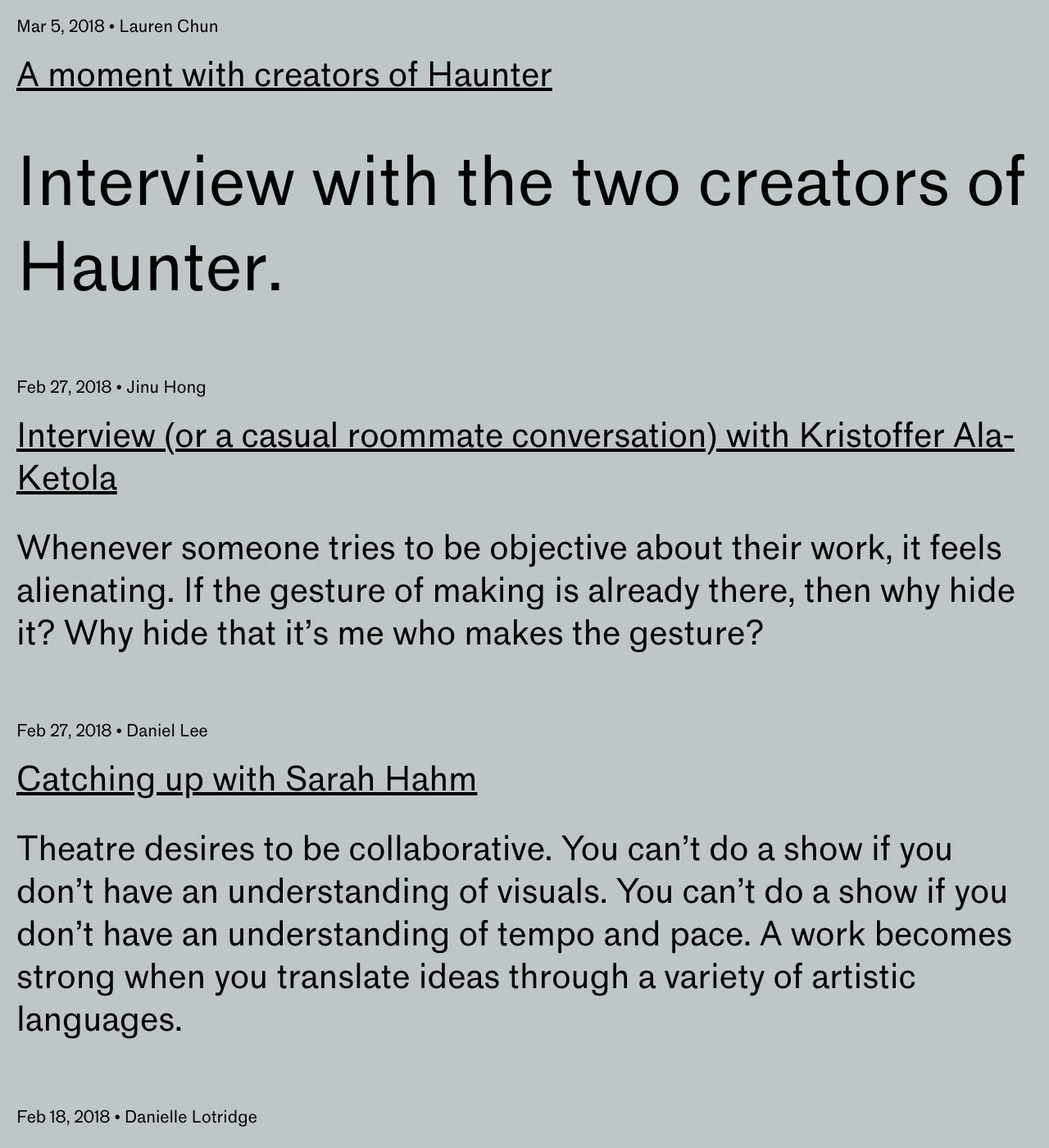
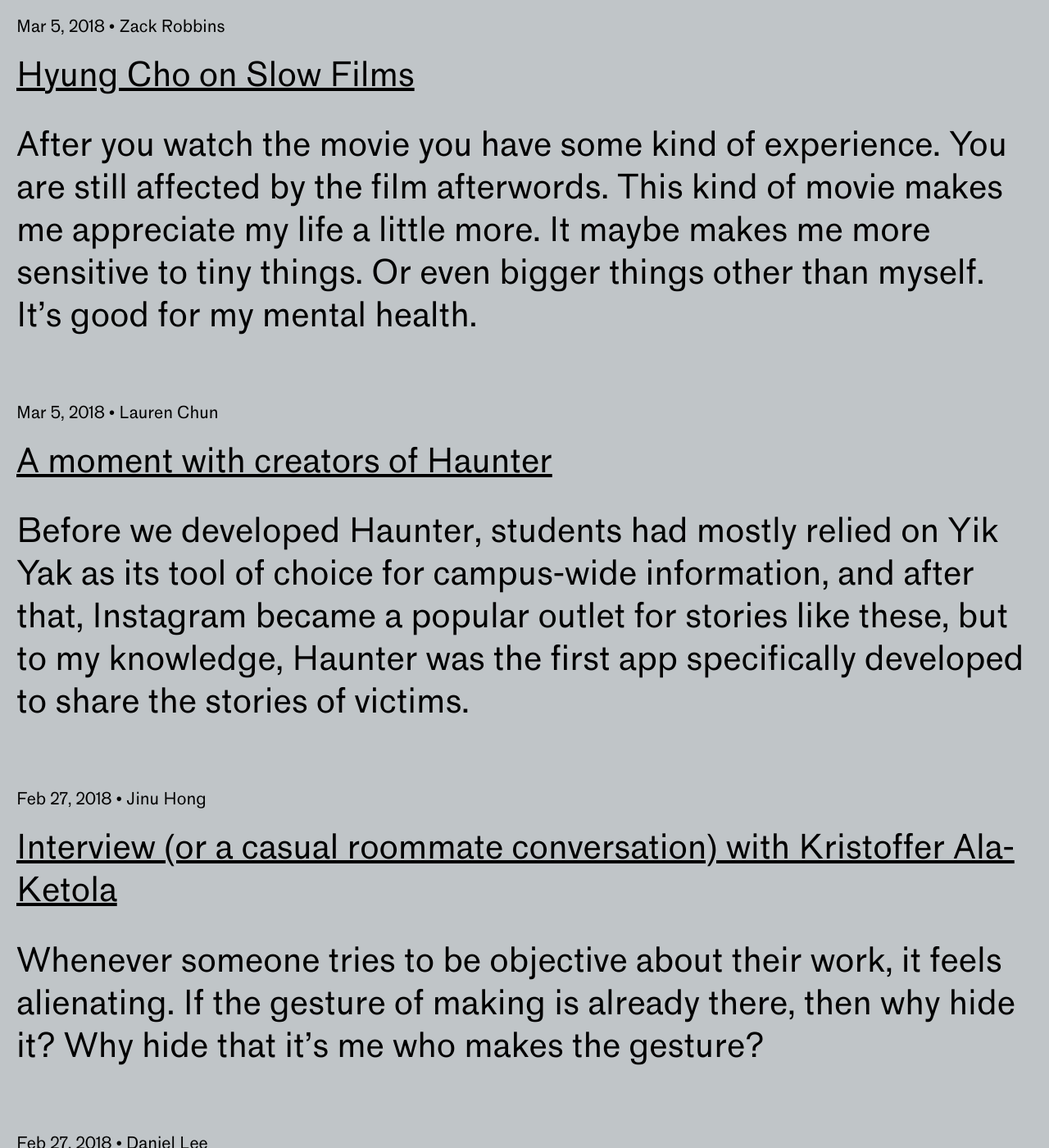
Before and after one commit to laurelschwulst/interviews, a Jekyll site: the page built from index.md, in a window 1280 px wide and 1400 px high. Shown: the whole window at 82% size. Built offline with Jekyll 4.4.1, drawn with Linux system fonts in a browser that asks for light colours; part of the change alters nothing that is shown.

Commit message:
interviews added

```diff
--- a/_posts/2018-03-05-a-moment-with-the-creators-of-haunter.markdown
+++ b/_posts/2018-03-05-a-moment-with-the-creators-of-haunter.markdown
@@ -1,11 +1,11 @@
 ---
 layout: post
 title:  "A moment with creators of Haunter"
-date:   2018-03-04 20:53:25 -0500
+date:   2018-03-05 2:53:25 -0500
 categories: interview
 author: Lauren Chun
 tags: fiction, app, startup
-
+excerpt: Before we developed Haunter, students had mostly relied on Yik Yak as its tool of choice for campus-wide information, and after that, Instagram became a popular outlet for stories like these, but to my knowledge, Haunter was the first app specifically developed to share the stories of victims.
 ---
 
 # Interview with the two creators of Haunter.
--- /dev/null
+++ b/_posts/2018-03-05-hyung-cho-on-slow-films.markdown
@@ -0,0 +1,102 @@
+---
+layout: post
+title:  "Hyung Cho on Slow Films"
+date:   2018-03-05 2:53:25 -0500
+categories: interview
+author: Zack Robbins
+excerpt: After you watch the movie you have some kind of experience. You are still affected by the film afterwords. This kind of movie makes me appreciate my life a little more. It maybe makes me more sensitive to tiny things. Or even bigger things other than myself. It’s good for my mental health.
+---
+
+# Hyung Cho on Slow Films
+
+### Z: I feel like you have a lot of knowledge about popular American movies it seems like.
+
+H: Yeah maybe, because I watch them. But all of the people here watch American movies a lot I guess.
+
+
+### Z:I was surprised that you knew so many reference to Woody Allen and less mainstream movies.
+
+H: When I was in undergrad I was in a cinema club. It's like here at Yale The Whitney Center for Humanities has a Film Archive Center  I guess. It's part of Yale. So we likewise had a sort of screening facility, you know kind of like a Cinematek in my University. It was run by the club (a student organization). So we used that facility as our club room, we hang our there and study there.
+
+So I was in the club so I watched a lot of movies there. There were a lot of serious cinephiles around me at the time. I wasn't that serious, a cinephile so to speak, but I was really interested in watching the moviesâ€”especially because they were free. And there was a really nice collection of films so we would watch them and talk about them after.
+
+### Z: Did you do that during your whole undergrad?
+
+H: NO, just about a year. Because after my military duty, I returned to the University as a junior. Then that year I was able to participate in clubs. But my senior I could because I had too much work. So just one year, I guess
+
+
+### Z: What do you mean you had to work? You had a job your senior year.
+
+H: There were a lot of of things going, like figuring out internships, and like what I'm going to do after graduation. SO I did an internship at the studio of one of the alumni. It was okay. IT was cool to see how they workedâ€” so it was a good experience. And then I got busy just like other university students. Then I also had to start my thesis project. It was a little sad.
+
+Just that you didn't watch more films?
+
+Yeah, it would have been really nice to start that first year. I mean, like as a freshman. Because the people in the club were really nice even though the people there already had concrete relationships.
+
+### Z: what was your favorite movie that you saw at the time?
+
+H: I don't know, we watched a lot at the time. I remember something like, "the Great Escape."
+
+### Z: Is that the soccer one?
+
+H: No, it's about like world war II. Usually I'm not into really serious boring movies. Other than that I'm anxious to see more like 60's / 70's American movies. Like in between film maker's movie (indie film maybe?) or audience type movies (more pop / blockbusters?). I don't know, theres a lot of great movies.
+
+### Z: You like Woody Allen Movies?
+
+H: Yeah, I like him a lot but. Recently, I don't know about thatâ€¦But I think almost every graphic designers like Woody Allen movie because of his certain structure. I like his sarcasm. Recently the movies are different though.
+
+### Z: Have you seen Annie Hall?
+
+H: Yeah, I think it was my first one. I really like it. It's really romantic. I think maybe, I really like romance movies. I told Haeok about this film I saw on the plane on the way back from Korea. A Japanese movie called "My Tomorrow, Your Yesterday." It's kind of crazy.
+
+### Z: Whats it about?
+
+H: it's like two different dimensions that connect every 10 years or something. So for the woman, she's getting younger and the man is getting older. They fell in love, she's getting weirder and weirder. He doesn't understand, but she later tells him that she's from another dimensions. The first day from the guys perspective is the girls last day. And then they go in different temporal directions from there. So I interpret it kind of like a metaphor. So usually guys at the beginning of the relationship (maybe it's just an asian thing)  tries really hard to win a girls attention. But when the relationship is solid, he loses interest.  But the women cares more then. So  I think it's a representation of that.
+
+It's pretty cheesy, but moving still. But I watched it on the airplane, so I don't knowâ€¦
+
+### Z: So you like romance film in general?
+
+H: Yeah
+
+### Z: What other films do you like?
+
+H: I like Punch Drunk Love. What else? There are so many.
+
+### Z: Did you see the one with Ryan Gosling?
+
+H: Drive?
+
+### Z: No, but that one is so good. The one that is a musical?
+
+H: Ah, La La Land. I didn't like it. I like Ryan Gosling and Emma Stone, but  I don't know why it got so much hype. Why it won best picture last yearâ€¦
+
+I really like calm movies where nothing happens. Like this film called, "Paterson." It's a Jim Jameson movie. It's about a bus driver who is a poet. So he writes poems. I think it's kind of an homage for William Carlos Williams. It's really nice. It has Adam Driver, as a driver.
+
+### Z: Why do you like movies like that?
+
+> H: I mean, I like other movies. Like I just saw Black Panther yesterday. But some how it's more about, after you watch the movie you kind of have some kind of experience. Like you are still affected by the film afterwords. So this kind of movie makes me appreciate my life a little more. It maybe makes me more sensitive to tiny things. Or even bigger things other than myself. It's good for my mental health I guess.
+
+### Z: I think movies like that leave me with a lingering calm afterwords too. There are some movies that feel like nothing happened and yet they leave a strong impression.
+
+H: Or the movie is really uncanny, or uncomfortable, but strong. Like it penetrates to some deeper truth or something genuine. I like that sort of movie too. But sometimes that's really hard to watch. I think of a movie called Time of the Gypsies.
+
+# Movies You Should See
+
+### Movies Mentioned (during recording)
+1. [The Great Escape](https://youtu.be/xkwmIDx9RwQ)
+2. [Manhattan](https://youtu.be/JEoEGW4Hb9w)
+3. [Annie Hall](https://youtu.be/EsHwIBR6ivA)
+4. [My Tomorrow, Your Yesterday](https://en.wikipedia.org/wiki/My_Tomorrow,_Your_Yesterday)
+5. [Punch Drunk Love](https://youtu.be/VNeZi1y_v88)
+6. [La La Land](https://youtu.be/0pdqf4P9MB8)
+7. [Drive](https://youtu.be/KBiOF3y1W0Y)
+8. [Paterson](https://youtu.be/m8pGJBgiiDU)
+9. [Black Panther](https://youtu.be/xjDjIWPwcPU)
+10. [Time of the Gypsies](https://youtu.be/uxezy58SbiA)
+
+### After Recording
+11. [Victory](https://youtu.be/xOxj26vcwMI) *The soccer movie I mistook for The Great Escape*
+12. [Loving](https://youtu.be/zRXuCY7tRgk)
+13. [Mud](https://youtu.be/2m9IFlz2iYo)
+14. [Night Crawler](https://youtu.be/u1uP_8VJkDQ)
```
